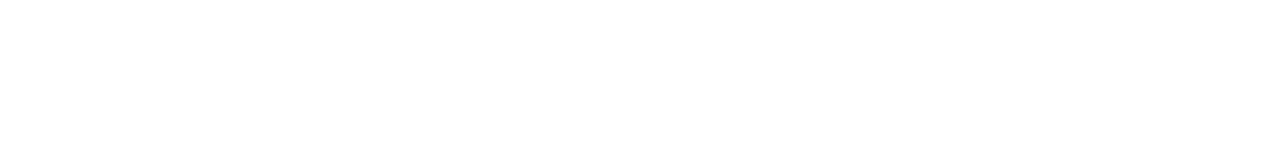
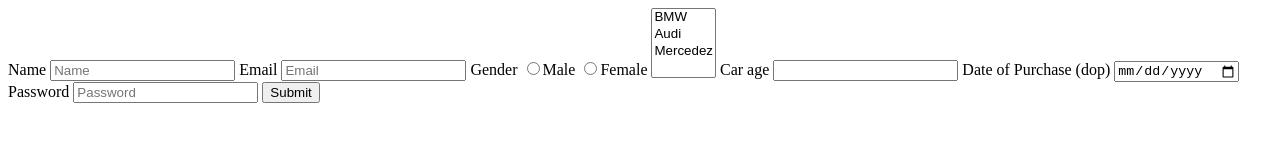
Before and after one commit to acciojob/car-insurance-form-712Kunal, a website: page main.html in a window 1280 px wide. Drawn offline with Linux system fonts and the light colour scheme.

Commit message:
created a submission

```diff
--- a/main.html
+++ b/main.html
@@ -8,6 +8,34 @@
 
 <body>
 	<!-- the entire body must be written by student -->
+	<form action="" method="post">
+		<label for="name">Name</label>
+		<input type="text" required id="name" placeholder="Name">
+
+		<label for="email">Email</label>
+		<input type="email" required id="email" placeholder="Email">
+
+		<label for="gender">Gender</label>
+		<input type="radio" required >Male
+		<input type="radio" required >Female
+
+		<select multiple id="cars">
+			<option>BMW</option>
+			<option>Audi</option>
+			<option>Mercedez</option>
+		</select>
+
+		<label for="carage">Car age</label>
+		<input type="number" required id="carage">
+
+		<label for="dop">Date of Purchase (dop)</label>
+		<input type="date" required id="dop">
+
+		<label for="password">Password</label>
+		<input type="password" required id="password" placeholder="Password">
+
+		<button type="submit">Submit</button>
+	</form>
     <script type="text/javascript" src="./script.js">
 </script>
 
```
